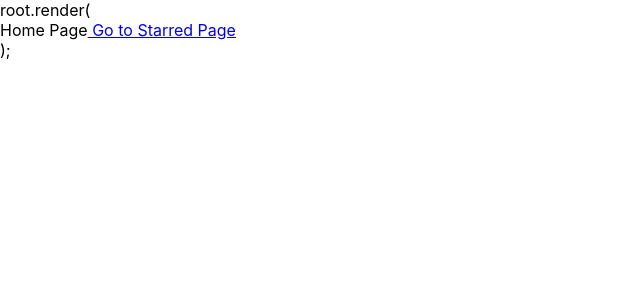
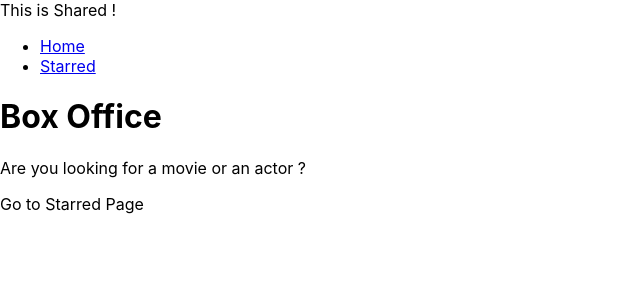
Before and after one commit to Awsomeman22/Box-Office-App, a React (Create React App) app: page / in a window 1280 px wide. Shown: the top 300 px of the page, without its empty margins (0-640 px from the left). Built offline with nearby package versions, Linux system fonts and the light colour scheme.

Commit message:
added some Router MainLayout.jsx, Created Nav Items(buttons), added AppTitle.jsx

```diff
--- a/src/App.jsx
+++ b/src/App.jsx
@@ -1,14 +1,17 @@
 import { BrowserRouter, Routes, Route } from 'react-router-dom';
 import Home from './Pages/Home';
 import Starred from './Pages/Starred';
+import MainLayout from './Components/MainLayout';
 function App() {
   return (
     <div>
-      root.render(
       <BrowserRouter>
         <Routes>
-          <Route path="/" element={<Home />} />
-          <Route path="/Starred" element={<Starred />} />
+          <Route element={<MainLayout />}>
+            <Route path="/" element={<Home />} />
+            <Route path="/Starred" element={<Starred />} />
+          </Route>
+
           <Route path="*" element={<div>Not Found</div>} />
 
           {/* <Route path="/" element={<App />}>
@@ -26,7 +29,6 @@
           <Route path="contact-us" element={<Contact />} /> */}
         </Routes>
       </BrowserRouter>
-      );
     </div>
   );
 }
--- /dev/null
+++ b/src/Components/AppTitle.jsx
@@ -0,0 +1,12 @@
+export default function AppTitle(prop) {
+  const {
+    title = 'Box Office',
+    subtitle = 'Are you looking for a movie or an actor ?',
+  } = prop;
+  return (
+    <div>
+      <h1>{title}</h1>
+      <p>{subtitle}</p>
+    </div>
+  );
+}
--- /dev/null
+++ b/src/Components/MainLayout.jsx
@@ -0,0 +1,16 @@
+import { Outlet } from 'react-router-dom';
+import Navs from './Navs';
+import AppTitle from './AppTitle';
+
+const MainLayout = () => {
+  return (
+    <div>
+      This is Shared !
+      <Navs />
+      <AppTitle />
+      <Outlet />
+    </div>
+  );
+};
+
+export default MainLayout;
--- /dev/null
+++ b/src/Components/Navs.jsx
@@ -0,0 +1,28 @@
+import { Link } from 'react-router-dom';
+
+const LINKS = [
+  {
+    text: 'Home',
+    to: '/',
+  },
+  {
+    text: 'Starred',
+    to: '/Starred',
+  },
+];
+
+const Navs = () => {
+  return (
+    <div>
+      <ul>
+        {LINKS.map(item => (
+          <li key={item.to}>
+            <Link to={item.to}>{item.text}</Link>
+          </li>
+        ))}
+      </ul>
+    </div>
+  );
+};
+
+export default Navs;
--- a/src/Pages/Home.jsx
+++ b/src/Pages/Home.jsx
@@ -1,10 +1,9 @@
-import { Link } from 'react-router-dom';
+// import { Link } from 'react-router-dom';
 
 const Home = () => {
   return (
     <div>
-      Home Page
-      <Link to={'/Starred'}> Go to Starred Page</Link>
+      <div> Go to Starred Page</div>
     </div>
   );
 };
--- a/src/Pages/Starred.jsx
+++ b/src/Pages/Starred.jsx
@@ -1,5 +1,11 @@
+// import { Link } from 'react-router-dom';
+
 const Starred = () => {
-  return <div>Starred Page</div>;
+  return (
+    <div>
+      <div>Starred Page</div>
+    </div>
+  );
 };
 
 export default Starred;
```
